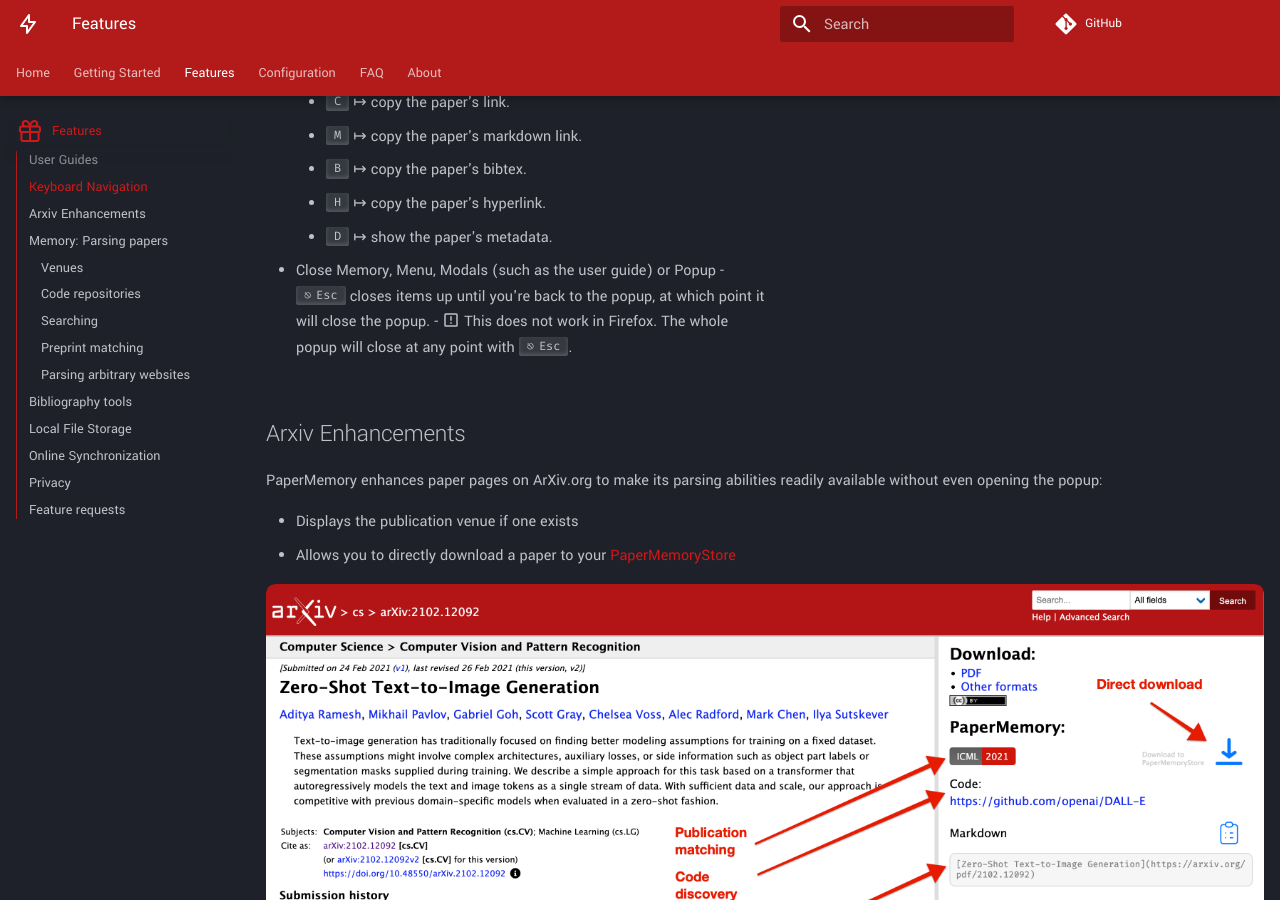
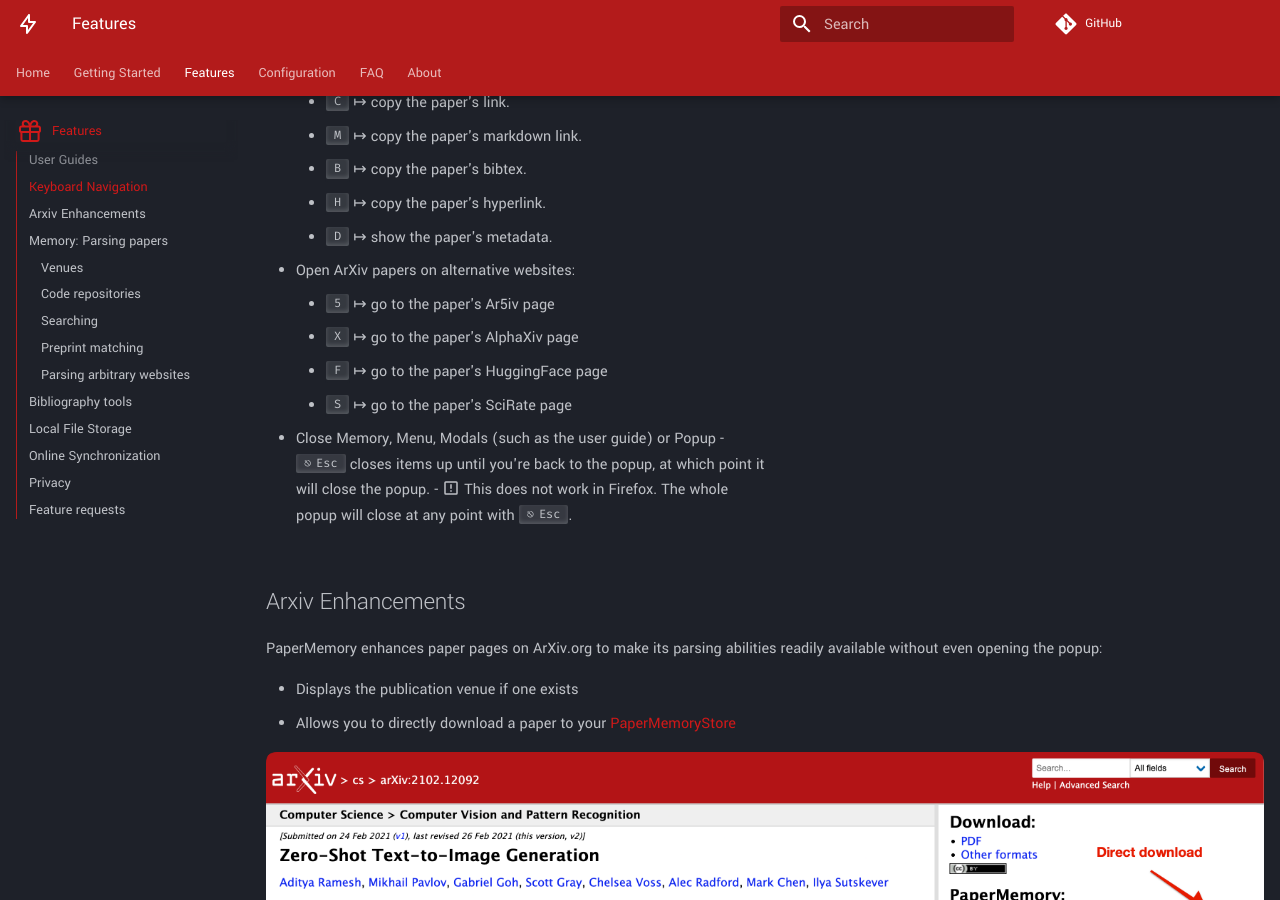
Before and after one commit to vict0rsch/PaperMemory, an MkDocs documentation site: the page built from docs/features.md, in a window 1280 px wide and 900 px high, scrolled down 2617 px. Built offline with MkDocs 1.6.1 and Material for MkDocs 9.7.7, drawn with Linux system fonts in a browser that asks for light colours; comment, search, counter and statistics services are not loaded.

Commit message:
✨ feat: Add keyboard shortcuts
For AlphaXiv Ar5iv HuggingFace Papers and Scirate

```diff
--- a/docs/features.md
+++ b/docs/features.md
@@ -45,6 +45,11 @@
     -   ++b++ ↦ copy the paper's bibtex.
     -   ++h++ ↦ copy the paper's hyperlink.
     -   ++d++ ↦ show the paper's metadata.
+-   Open ArXiv papers on alternative websites:
+    -   ++5++ ↦ go to the paper's Ar5iv page
+    -   ++x++ ↦ go to the paper's AlphaXiv page
+    -   ++f++ ↦ go to the paper's HuggingFace page
+    -   ++s++ ↦ go to the paper's SciRate page
 -   Close Memory, Menu, Modals (such as the user guide) or Popup - ++esc++ closes items up until you're back to the popup, at which point it will close the popup. - :material-alert-box-outline: This does not work in Firefox. The whole popup will close at any point with ++esc++.
 </div>
 <img src="../assets/keyboard-nav.png"/>
```
Also changed, not shown: src/popup/html/menu.html (+12 -0 lines), 1 other file.
